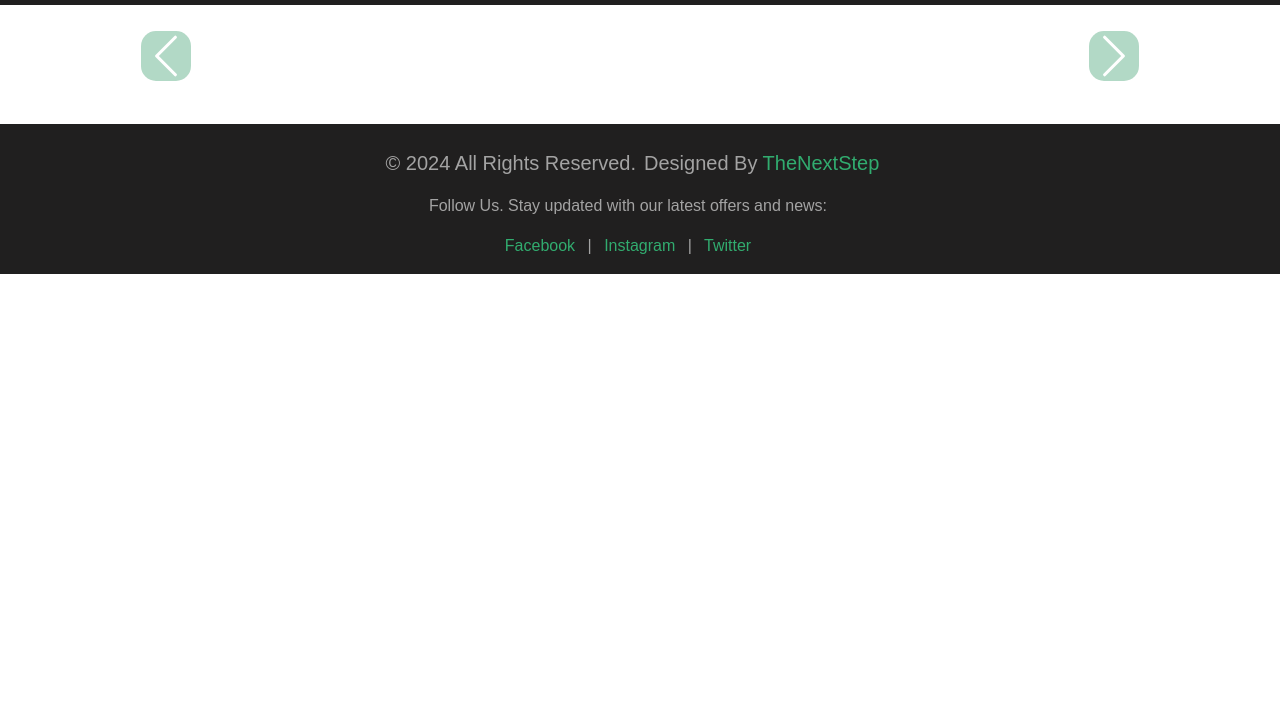
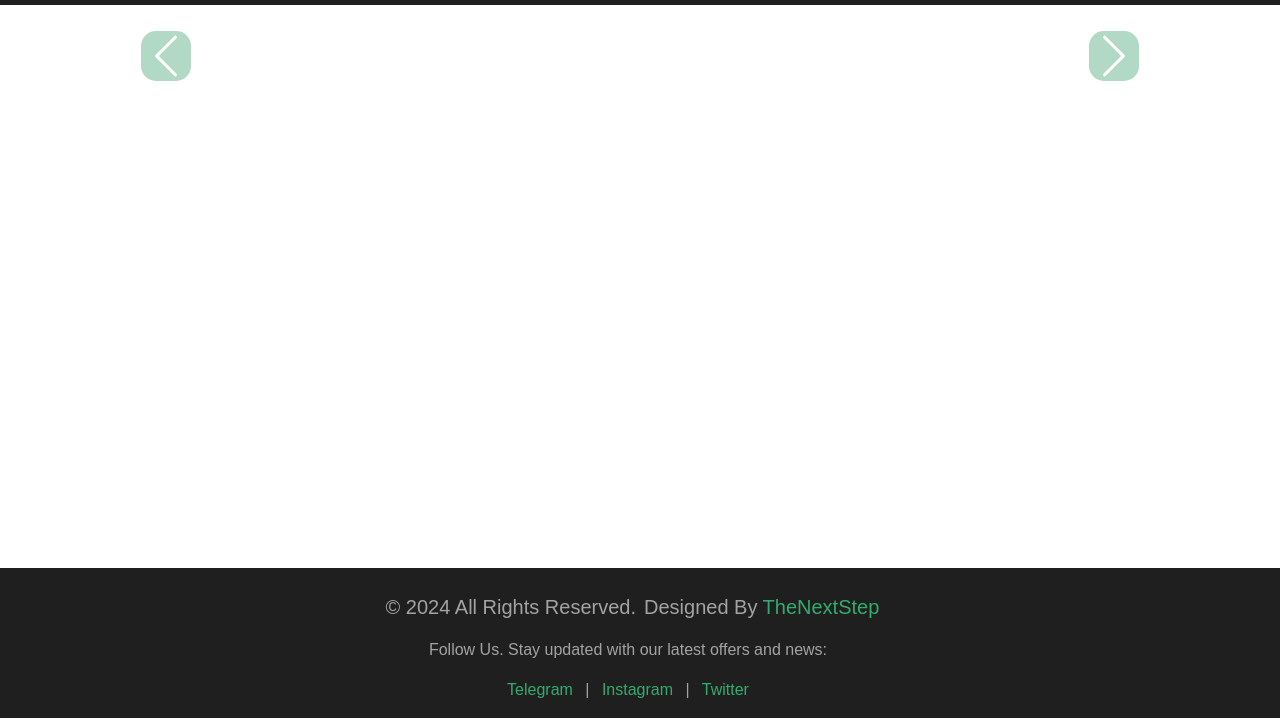
Before and after one commit to Flariii/TheNextStep_website, a website: page public/index.html in a window 1280 px wide. Shown: the part 92-810 px from the top of the page. Drawn offline with nearby package versions, Linux system fonts and the light colour scheme.

Commit message:
add corrections to footer

```diff
--- a/public/index.html
+++ b/public/index.html
@@ -53,7 +53,7 @@
             </nav>
         </header>
 
-        <main class="flex-grow-1">
+        <main class="main flex-grow-1">
             <div class="container mt-5" id="places-container">
                 <div id="card-carousel" class="carousel slide d-none d-md-block" data-bs-ride="carousel">
                     <div class="carousel-inner">
@@ -77,8 +77,8 @@
             </div>
         </main>
 
-        <footer class="footer" id="contact" style="background-color: #201f1f; color: #e3e3e3ac; margin-top: 20px;">
-            <div class="container-fluid">
+        <footer class="footer" id="contact">
+            <div class="container-fluid m-0 p-0">
                 <div class="row d-flex justify-content-between align-items-center mt-4">
                     <div class="col-12 col-md-6 fs-5 text-center text-md-end text-capitalize pe-md-1">
                         <p>&copy; 2024 All rights reserved.</p>
@@ -94,7 +94,7 @@
                         </div>
                         <div class="col-12 fs-6 text-center">
                             <p>
-                                <a href="#" style="color: #39e891b3;" class="text-decoration-none">Facebook</a>
+                                <a href="#" style="color: #39e891b3;" class="text-decoration-none">Telegram</a>
                                 <span class="mx-2">|</span>
                                 <a href="#" style="color: #39e891b3;" class="text-decoration-none">Instagram</a>
                                 <span class="mx-2">|</span>
--- a/public/styles.css
+++ b/public/styles.css
@@ -29,6 +29,10 @@
 .navbar-nav .nav-link.active {
     color: #27935db3;
     border-bottom: 2px solid #27935db3;
+}
+
+.main {
+    min-height: 70vh;
 }
 
 .places-container {
@@ -79,6 +83,11 @@
     }
 }
 
+.footer {
+    background-color: #201f1f;
+    color: #e3e3e3ac;
+}
+
 /* @media (max-width: 768px) {
     .card {
         height: 477px;
```
